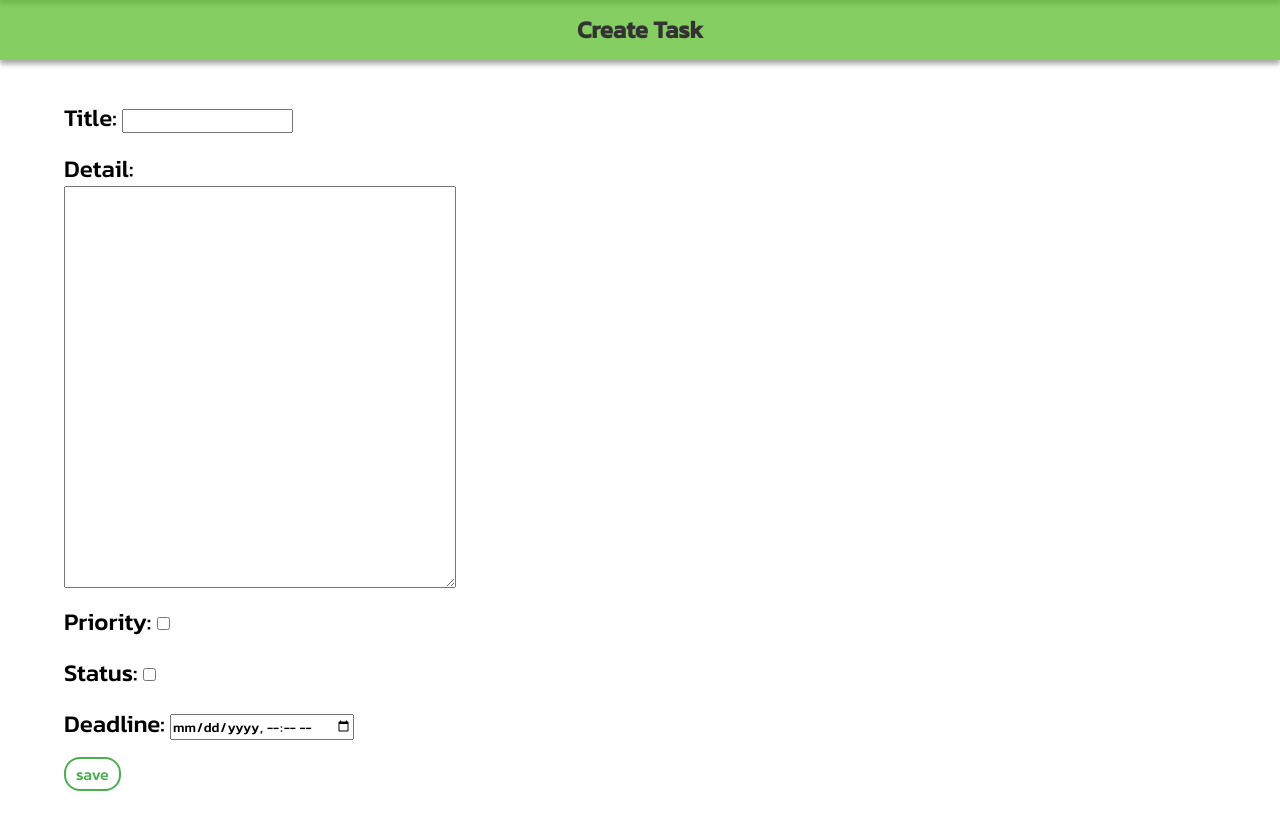
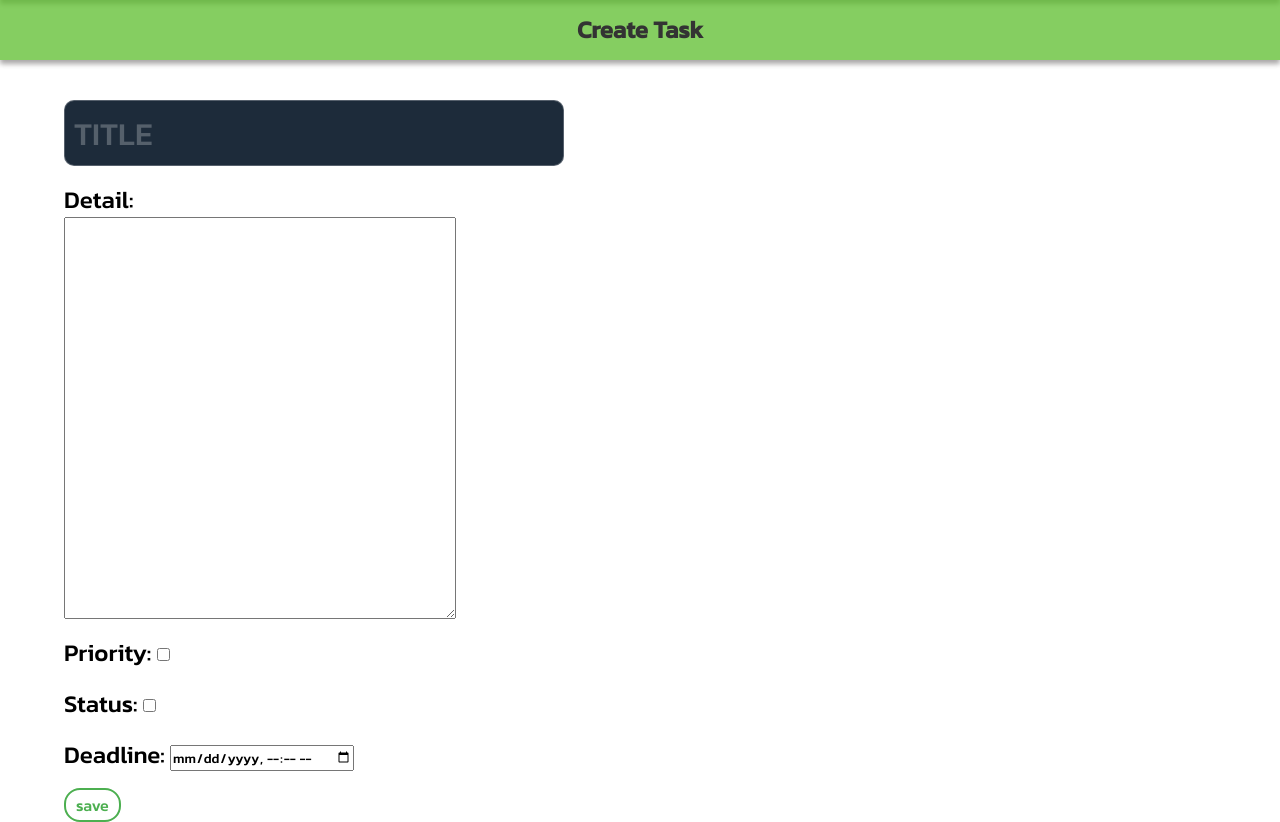
Before and after one commit to Hamiz5401/TO-DOZ, a Django app: page /To-Doz/detail/1/create in a window 1280 px wide. Shown: the part 80-902 px from the top of the page. Before the commit the page ends 871 px from the top, so only its background shows below. Run offline with Django 4.2, Linux system fonts and the light colour scheme; the visitor is signed in with stand-in values (Sample User, id 1).

Commit message:
format inputbox

```diff
--- a/To_DoZ/static/To_DoZ/style.css
+++ b/To_DoZ/static/To_DoZ/style.css
@@ -371,3 +371,40 @@ margin-top:1rem;
 .detail-header-lower p {
 margin-bottom:1rem;
 }
+
+
+.inputBox {
+position:relative;
+width:500px;
+}
+.inputBox input {
+width:100%;
+padding:20px;
+border:1px solid rgba(255, 255, 255, 0.25);
+background: #1d2b3a;
+border-radius:10px;
+outline:none;
+color: #fff;
+font-size:1rem;
+}
+
+.inputBox span {
+position:absolute;
+left:0;
+padding:10px;
+pointer-events:none;
+font-size:2rem;
+color: rgba(255, 255, 255, 0.25);
+text-transform: uppercase;
+transition:0.5s;
+}
+.inputBox input:valid ~ span,
+.inputBox input:focus ~ span {
+color: #00dfc4;
+transform: translateX(20px) translateY(-14px);
+font-size:1.3rem;
+padding: 0 10px;
+background: #1d2b3a;
+border-left: 1px solid #00dfc4;
+border-right: 1px solid #00dfc4;
+}
--- a/To_DoZ/templates/To_DoZ/list_create_form.html
+++ b/To_DoZ/templates/To_DoZ/list_create_form.html
@@ -9,6 +9,7 @@ width: 90%;
 font-size: 1.5rem;
 margin-bottom:1rem;
 }
+
 
 </style>
 
@@ -50,8 +51,10 @@ margin-bottom:1rem;
             <div class="detail">
                 <form method="post">{% csrf_token %}
                     <p>
-                        <label for="id_subject">Subject :  </label>
+                    <div class="inputBox">
                         <input type="text" name="subject" maxlength="200" required id="id_subject">
+                        <span>Subject</span>
+                    </div>
                     </p>
                     <input type="submit" value="save" class="done_button">
                 </form>
--- a/To_DoZ/templates/To_DoZ/task_create_form.html
+++ b/To_DoZ/templates/To_DoZ/task_create_form.html
@@ -40,8 +40,12 @@
                             <form method="post">
                 {% csrf_token %}
                 <p>
-                    <label for="id_title">Title: </label>
-                    <input type="text" name="title" maxlength="200" required id="id_title">
+
+                    <div class="inputBox">
+                        <input type="text" name="title" maxlength="200" required id="id_title">
+                                <span>Title</span>
+                    </div>
+
                 </p>
                 <p>
                     <label for="id_detail">Detail: </label>
--- a/To_DoZ/templates/To_DoZ/task_update_form.html
+++ b/To_DoZ/templates/To_DoZ/task_update_form.html
@@ -42,13 +42,14 @@
                 <form method="post">
                     {% csrf_token %}
                     <p>
-                        <label for="id_title">Title: </label>
+                    <div class="inputBox">
                         <input type="text" name="title" value="{{task.title}}" maxlength="200" required id="id_title">
+                        <span>Title</span>
+                    </div>
                     </p>
                     <p>
                         <label for="id_detail">Detail: </label>
                         <br>
-<!--                        <input type="text" name="detail" value="{{task.detail}}" maxlength="1000" required id="id_detail">-->
                         <textarea name="detail" maxlength="1000" required id="id_detail" rows="20" cols="50">{{task.detail}}</textarea>
                     </p>
                     <p>
```
Also changed, not shown: To_DoZ/templates/To_DoZ/table.html (+6 -8 lines).
